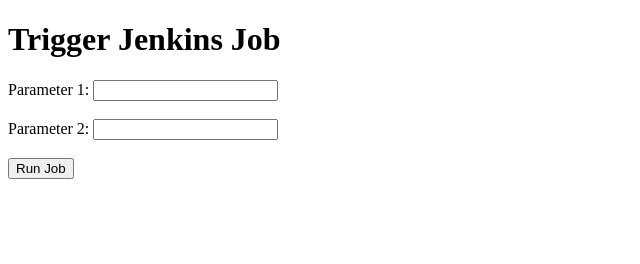
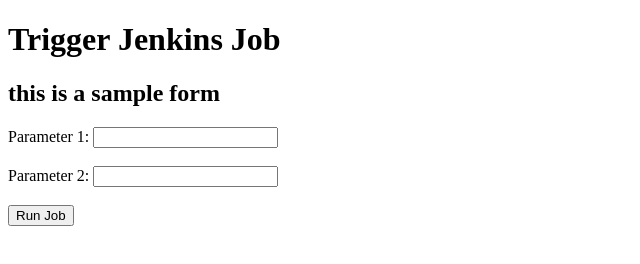
Before and after one commit to DhanushKeloth/newjenkinsrepo, a website built with webpack: page index.html in a window 1280 px wide. Shown: the whole page, without its empty margins (0-640 px from the left). Built offline with nearby package versions, Linux system fonts and the light colour scheme.

Commit message:
Update index.html

```diff
--- a/index.html
+++ b/index.html
@@ -5,6 +5,7 @@
 </head>
 <body>
     <h1>Trigger Jenkins Job</h1>
+    <h2>this is a sample form</h2>
     <form action="http://localhost:8080/job/html-form/ws/index.html" method="POST">
         <label for="param1">Parameter 1:</label>
         <input type="text" id="param1" name="PARAM1"><br><br>
```
